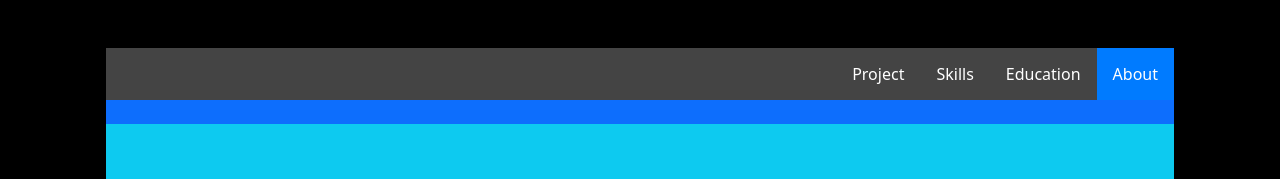
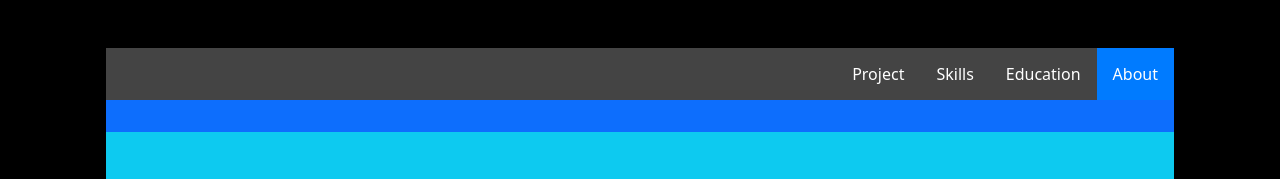
Before and after one commit to hasibu369/portfolio, a React (Create React App) app: page / in a window 1280 px wide. Shown: the top 179 px of the page. Built offline with nearby package versions, Linux system fonts and the light colour scheme.

Commit message:
Update index.tsx

```diff
--- a/src/components/navbar/index.tsx
+++ b/src/components/navbar/index.tsx
@@ -12,7 +12,7 @@ export default class NavigationBar extends Component<{}, NavigationBarState> {
 
 	render() {
 		return (
-			<div className="row p-0 pb-2 bg-primary">
+			<div className="row p-0 pb-3 bg-primary">
 				<ul className="text-decoration-none px-0 ">
 					<div className="me-auto">
 						<li className={this.state.currentTab === "about" ? "active" : ""}>
```
